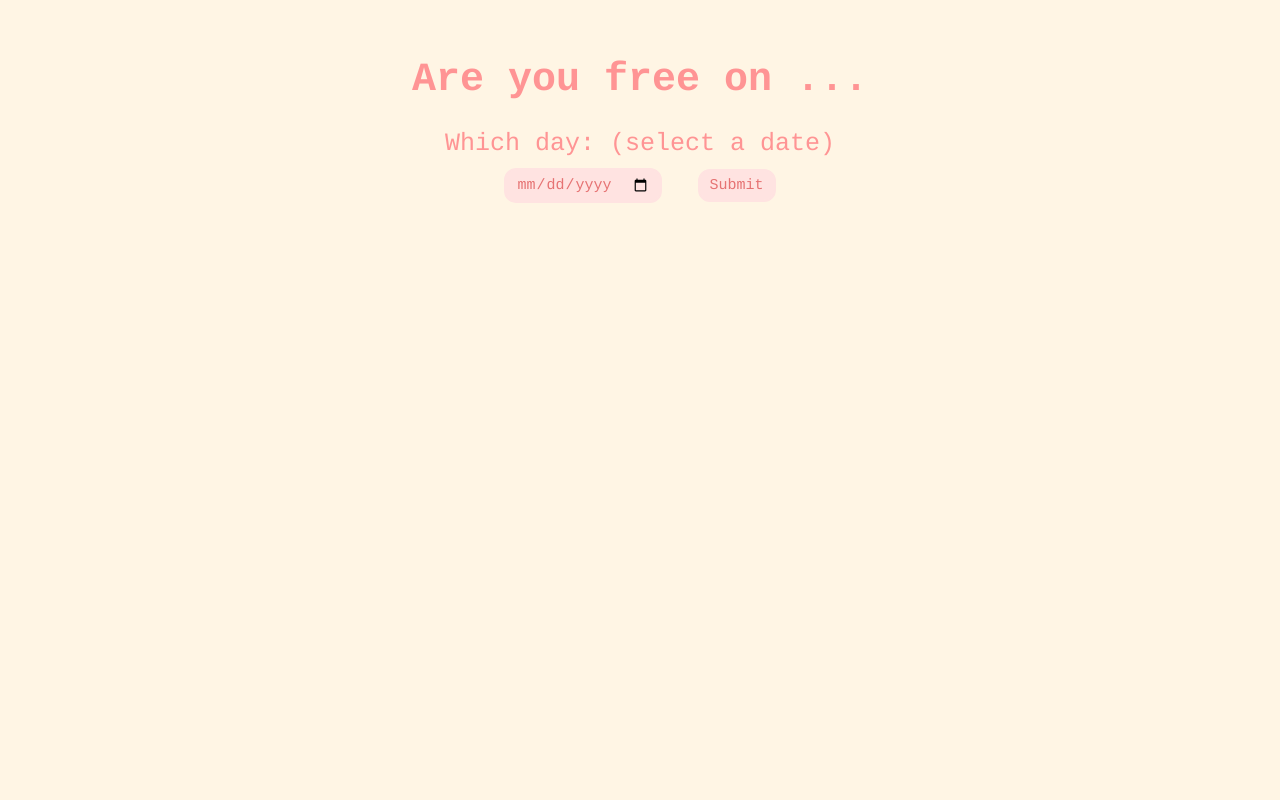
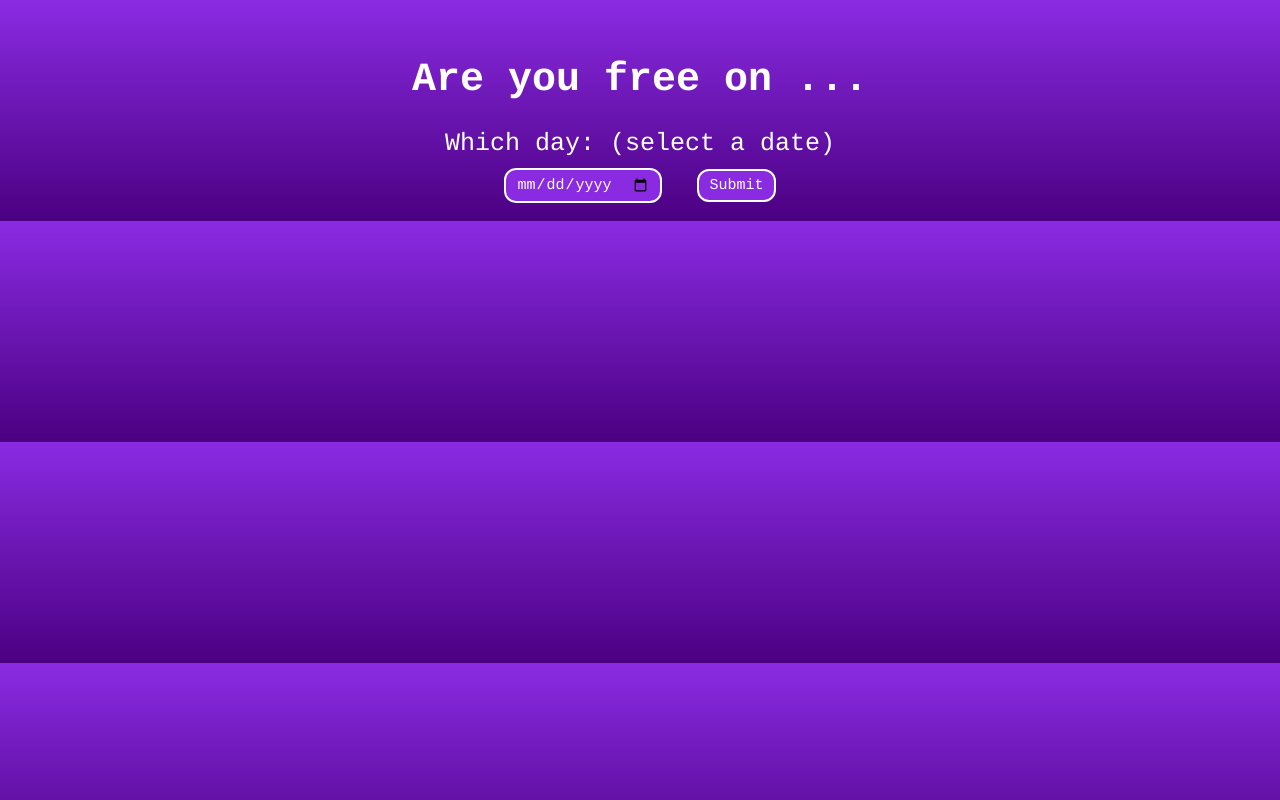
Before and after one commit to FortuneMeya/2-05-2025, a plain HTML site: page date.html in a window 1280 px wide. Drawn offline with Linux system fonts and the light colour scheme.

Commit message:
Update date.css

```diff
--- a/css/date.css
+++ b/css/date.css
@@ -2,11 +2,13 @@ body {
   text-align: center;
   margin-top: 30px;
   font-family: "Courier";
-  background-color: #fff5e4;
-  color: #ff9494;
+  background: linear-gradient(to top, #4b0082, #8a2be2); /* Purple gradient */
+  color: #ffffff; /* White text for contrast */
   display: flex;
   flex-direction: column;
+  align-items: center;
 }
+
 h1 {
   font-size: 40px;
 }
@@ -16,7 +18,7 @@ form .header {
   display: flex;
   font-size: 20px;
   margin-bottom: 20px;
-  color: #ff9494;
+  color: #ffffff; /* White text for contrast */
 }
 
 .form-group {
@@ -24,6 +26,7 @@ form .header {
   flex-direction: column;
   justify-content: center;
   font-size: 25px;
+  color: #ffffff;
 }
 
 .button {
@@ -31,19 +34,18 @@ form .header {
   font-size: 15px;
   cursor: pointer;
   margin: 10px;
-  font-family: "courier";
+  font-family: "Courier";
   margin-bottom: 10px;
-  background-color: #ffe3e1;
-  color: #e67373;
+  background-color: #8a2be2; /* Purple button */
+  color: #ffffff; /* White text for contrast */
   border-radius: 12px;
-  border: 2px solid #ffe3e1;
+  border: 2px solid #ffffff; /* White border */
   transition: 0.3s;
 }
 
 .button:hover {
-  background-color: #ff9494;
-  color: #ffe3e1;
-  border: 2px solid #ff9494;
+  background-color: #6a0dad; /* Darker purple on hover */
+  border-color: #ffffff;
 }
 
 input[type="date"] {
@@ -51,10 +53,15 @@ input[type="date"] {
   font-size: 15px;
   cursor: pointer;
   margin: 10px;
-  font-family: "courier";
+  font-family: "Courier";
   margin-bottom: 10px;
-  background-color: #ffe3e1;
-  color: #e67373;
+  background-color: #8a2be2;
+  color: #ffffff;
   border-radius: 12px;
-  border: 2px solid #ffe3e1;
+  border: 2px solid #ffffff;
 }
+
+input[type="date"]::placeholder {
+  color: #ffffff;
+  opacity: 0.7;
+}
```
